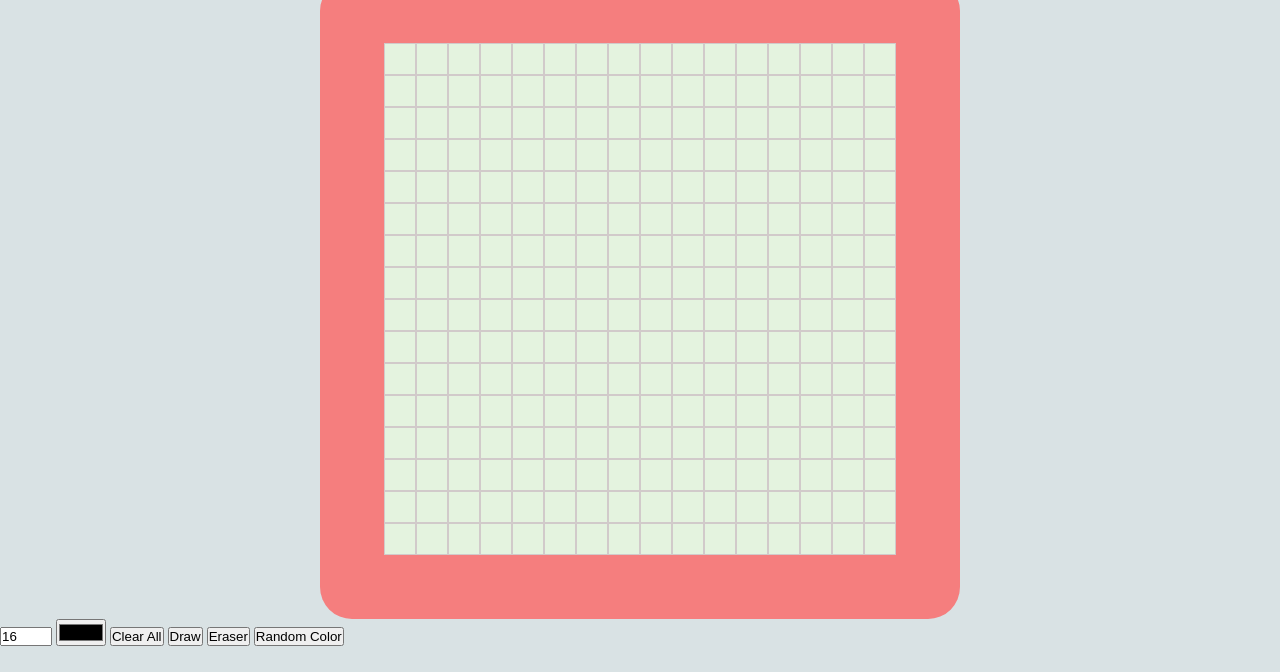
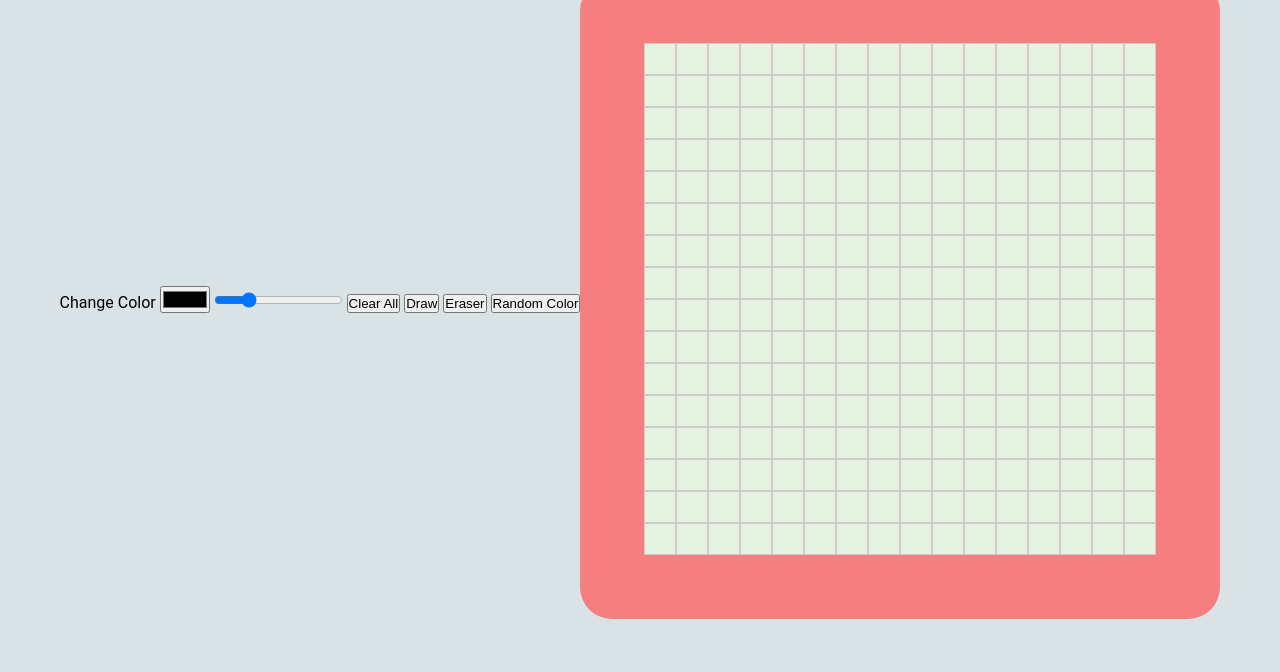
Before and after one commit to yash-wakde/etch-a-sketch, a plain HTML site: page index.html in a window 1280 px wide. Shown: the part 128-800 px from the top of the page. Drawn offline with Linux system fonts and the light colour scheme.

Commit message:
Add slider

```diff
--- a/index.html
+++ b/index.html
@@ -10,17 +10,18 @@
 <body>
     <h1>Etch-A-Sketch!</h1>
     <div class = "main-container">
+        <div class="tools">
+            <label for="color-picker">Change Color</label>
+            <input type="color" class="color-picker" value="#000000">
+            <input class = "input-value" type = "range" min="1" max="64" value="16"></input>
+            <button class="clear-button">Clear All</button>
+            <button class="draw-button">Draw</button>
+            <button class="eraser-button">Eraser</button>
+            <button class="random-color-button">Random Color</button>
+        </div>
         <div class="container">
             <div class="grid-container"></div>
         </div>
     </div>
-    <div class="tools">
-        <input class = "input-value" type = "number" min="1" max="64" value="16"></input>
-        <input type="color" class="color-picker" value="#000000">
-        <button class="clear-button">Clear All</button>
-        <button class="draw-button">Draw</button>
-        <button class="eraser-button">Eraser</button>
-        <button class="random-color-button">Random Color</button>
-    </div>
 </body>
 </html>
```
